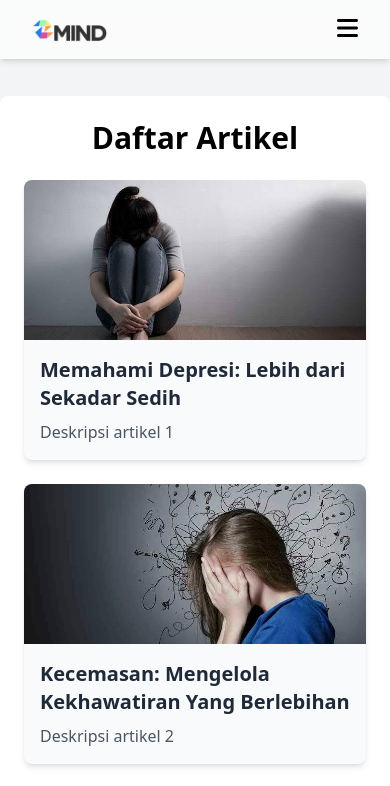
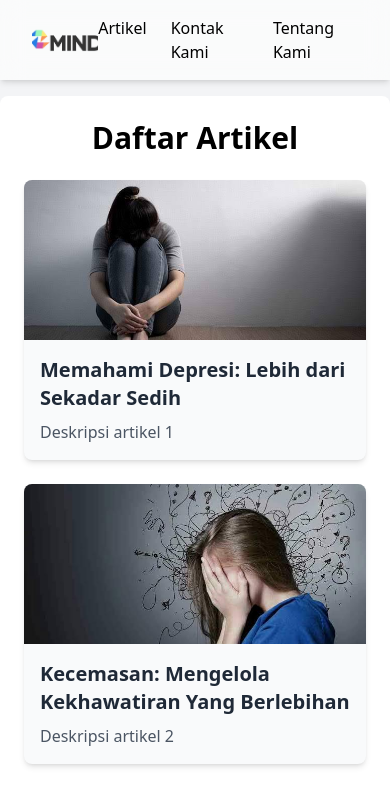
Before and after one commit to Andrysm06/ArticleZmind, a React (Vite) app: page / in a window 390 px wide. Shown: the top 786 px of the page. Built offline with nearby package versions, Linux system fonts and the light colour scheme.

Commit message:
update navbar

```diff
--- a/src/components/Navbar.jsx
+++ b/src/components/Navbar.jsx
@@ -1,17 +1,9 @@
-import React, { useState } from "react";
+import React from "react";
 import Zmind from "../../public/image/ZmindLogo.png";
 import { useNavigate } from "react-router-dom";
-import { FontAwesomeIcon } from "@fortawesome/react-fontawesome";
-import { faBars } from "@fortawesome/free-solid-svg-icons"; // Import Font Awesome bars icon
 
 const Navbar = () => {
-  const [isMenuOpen, setIsMenuOpen] = useState(false); // State to toggle the menu visibility
   const navigate = useNavigate();
-
-  const toggleMenu = () => {
-    setIsMenuOpen(!isMenuOpen);
-  };
-
   return (
     <nav className="bg-white bg-opacity-60 backdrop-blur-md text-black p-4 shadow-md fixed w-full z-10">
       <div className="container mx-auto flex justify-between items-center">
@@ -24,13 +16,7 @@ const Navbar = () => {
           />
         </div>
 
-        <div className="md:hidden">
-          <button onClick={toggleMenu}>
-            <FontAwesomeIcon icon={faBars} className="text-black text-2xl" />
-          </button>
-        </div>
-
-        <div className="hidden md:flex space-x-6">
+        <div className="flex space-x-6">
           <a
             href="/"
             className="text-black hover:text-gray-600 transition duration-300"
@@ -44,39 +30,13 @@ const Navbar = () => {
             Kontak Kami
           </a>
           <a
-            href="/Zmind"
+            href="/About"
             className="text-black hover:text-gray-600 transition duration-300"
           >
             Tentang Kami
           </a>
         </div>
       </div>
-
-      {isMenuOpen && (
-        <div className="md:hidden flex flex-col space-y-4 mt-4 px-4 py-2 bg-white shadow-md rounded-lg">
-          <a
-            href="/"
-            className="text-black hover:text-gray-600 transition duration-300"
-            onClick={() => setIsMenuOpen(false)} // Close menu when an item is clicked
-          >
-            Artikel
-          </a>
-          <a
-            href="#projects"
-            className="text-black hover:text-gray-600 transition duration-300"
-            onClick={() => setIsMenuOpen(false)}
-          >
-            Kontak Kami
-          </a>
-          <a
-            href="/Zmind"
-            className="text-black hover:text-gray-600 transition duration-300"
-            onClick={() => setIsMenuOpen(false)}
-          >
-            Tentang Kami
-          </a>
-        </div>
-      )}
     </nav>
   );
 };
```
